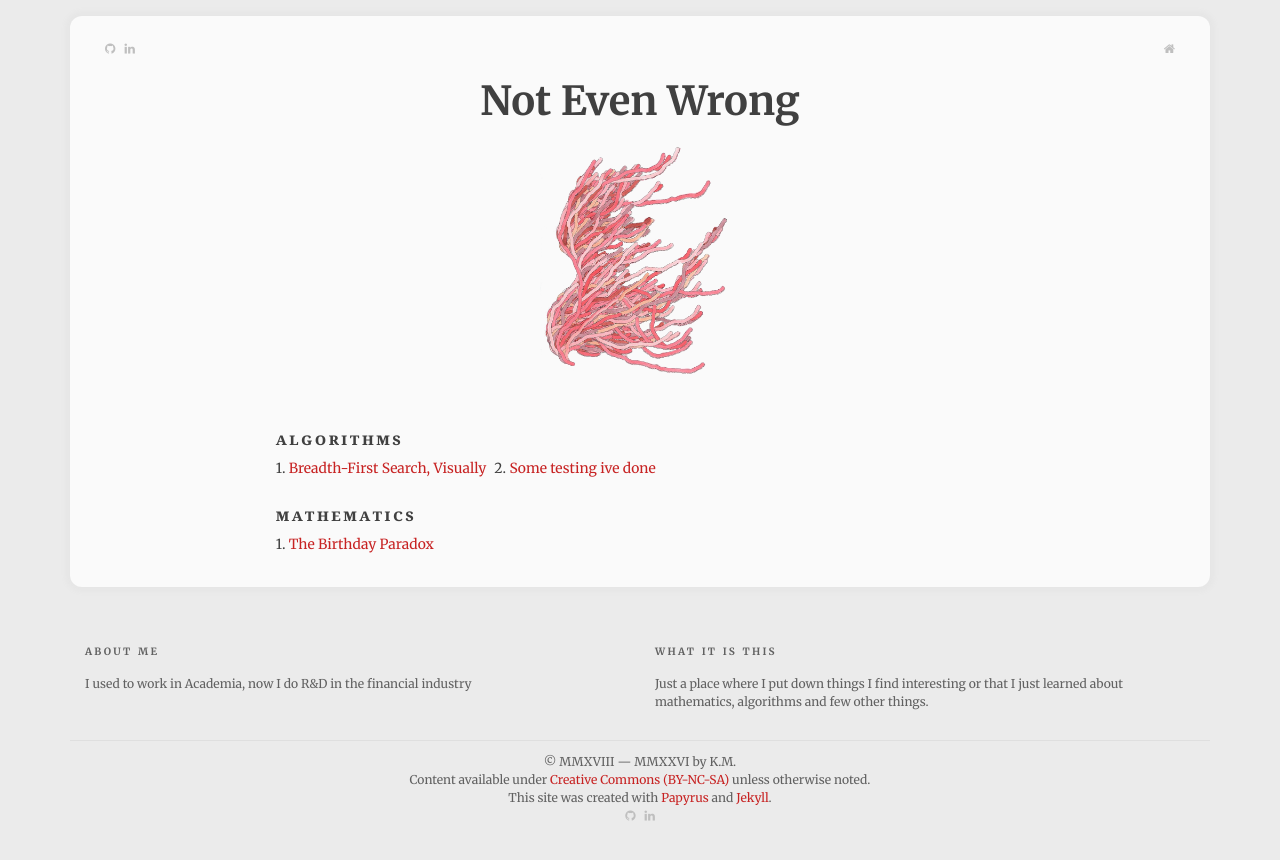
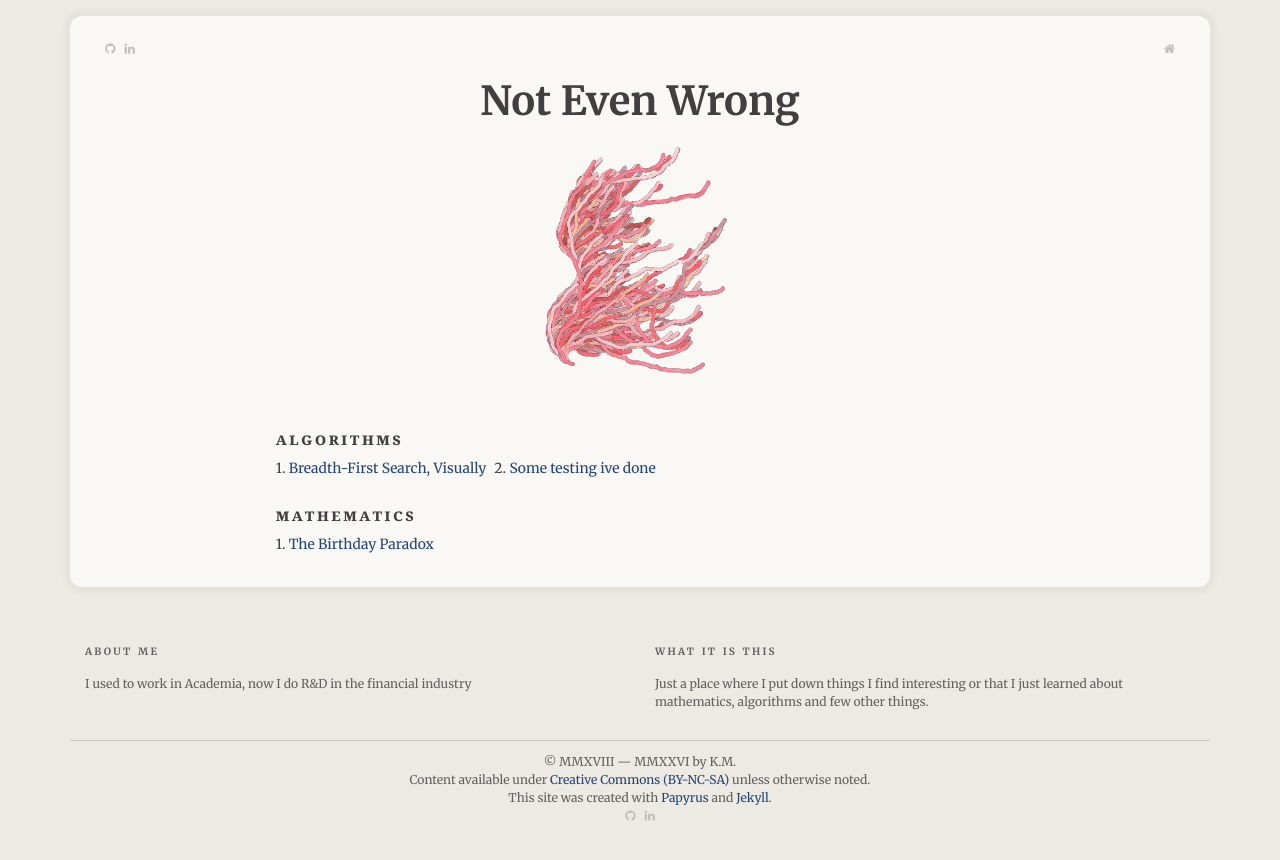
Before and after one commit to 0kham/0kham.github.io, a Jekyll site: the page built from index.html, in a window 1280 px wide. Shown: the top 860 px of the page. Built offline with Jekyll 4.4.1, drawn with Linux system fonts in a browser that asks for light colours; some web fonts are replaced.

Commit message:
design: swap red-on-neutral-gray for navy-on-warm-paper
Moves off hugosereno.com's exact palette to establish this site's own
identity: a deep ink-blue accent (hsl(215, 55%, 30%), brighter variant
for dark mode) instead of red, and a warm off-white paper background
instead of flat neutral gray -- pairing with the drop-cap/serif/
small-caps typography already in place for more of an "ink on paper"
feel. Kept the warmth subtle rather than reverting to the fully
saturated cream the site had before matching hugosereno.com.

Co-Authored-By: Claude Sonnet 5 <noreply@anthropic.com>

```diff
--- a/_includes/head.html
+++ b/_includes/head.html
@@ -2,8 +2,8 @@
   <meta charset="utf-8">
   <meta name="viewport" content="width=device-width, initial-scale=1">
   <meta http-equiv="x-ua-compatible" content="ie=edge">
-  <meta name="theme-color" media="(prefers-color-scheme: light)" content="#ebebeb">
-  <meta name="theme-color" media="(prefers-color-scheme: dark)" content="hsl(0, 0%, 8%)">
+  <meta name="theme-color" media="(prefers-color-scheme: light)" content="hsl(40, 20%, 91%)">
+  <meta name="theme-color" media="(prefers-color-scheme: dark)" content="hsl(30, 14%, 8%)">
   <title>{% if page.title %}{{ page.title }}{% else %}{{ site.title }}{% endif %}</title>
 
   {% capture description %}{% if page.description %}{{ page.description }}{% elsif page.title %}{{ content | raw_content }}{% else %}{{ site.description }}{% endif %}{% endcapture %}
--- a/css/main.scss
+++ b/css/main.scss
@@ -16,14 +16,14 @@ $mono-font-family:  'Fira Code', Menlo, Monaco, Inconsolata, monospace;
   --color-text: #404040;
   --color-text-muted: #616161;
   --color-comment: #bfbfbf;
-  --color-accent: #c72323;
-  --color-accent-strong: #ad1f1f;
-  --color-paper: #fafafa;
-  --color-page: #ebebeb;
-  --color-border: #d4d4d4;
-  --color-subdued-border: rgba(212, 212, 212, 0.5);
-  --color-highlight: rgba(199, 35, 35, 0.07);
-  --color-shadow: rgba(160, 160, 160, 0.05);
+  --color-accent: hsl(215, 55%, 30%);
+  --color-accent-strong: hsl(215, 60%, 22%);
+  --color-paper: hsl(40, 25%, 97%);
+  --color-page: hsl(40, 20%, 91%);
+  --color-border: hsl(40, 15%, 82%);
+  --color-subdued-border: hsla(40, 15%, 60%, 0.4);
+  --color-highlight: hsla(215, 60%, 30%, 0.08);
+  --color-shadow: rgba(120, 100, 70, 0.06);
 }
 
 @media (prefers-color-scheme: dark) {
@@ -31,13 +31,13 @@ $mono-font-family:  'Fira Code', Menlo, Monaco, Inconsolata, monospace;
     --color-text: hsl(0, 0%, 82%);
     --color-text-muted: hsl(0, 0%, 58%);
     --color-comment: hsl(0, 0%, 45%);
-    --color-accent: hsl(0, 70%, 64%);
-    --color-accent-strong: hsl(0, 70%, 72%);
-    --color-paper: hsl(0, 0%, 14%);
-    --color-page: hsl(0, 0%, 8%);
-    --color-border: hsl(0, 0%, 26%);
-    --color-subdued-border: hsla(0, 0%, 60%, 0.25);
-    --color-highlight: hsla(0, 70%, 64%, 0.12);
+    --color-accent: hsl(215, 70%, 68%);
+    --color-accent-strong: hsl(215, 75%, 76%);
+    --color-paper: hsl(30, 12%, 14%);
+    --color-page: hsl(30, 14%, 8%);
+    --color-border: hsl(30, 10%, 26%);
+    --color-subdued-border: hsla(30, 10%, 60%, 0.25);
+    --color-highlight: hsla(215, 75%, 68%, 0.14);
     --color-shadow: transparent;
   }
 }
```
